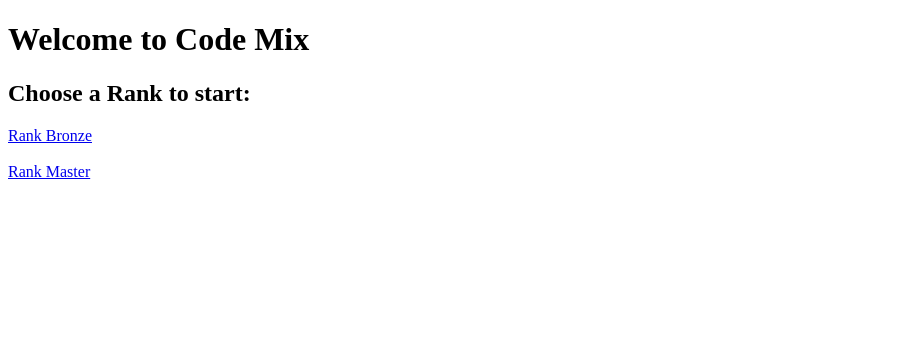
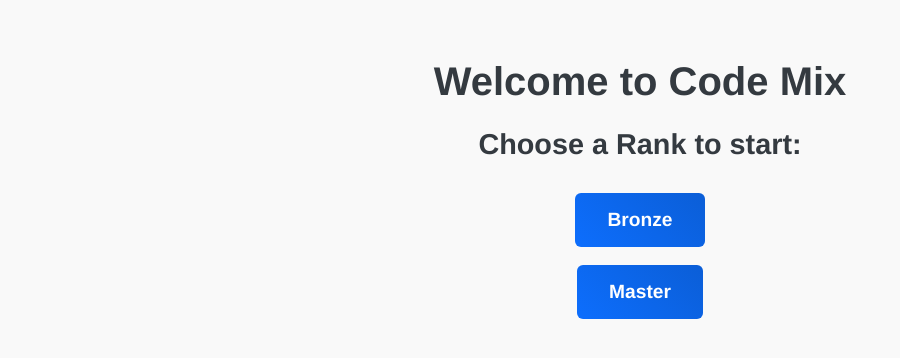
Before and after one commit to Sha7ata-Mohamed/Final-Project-T, a Django app: page / in a window 1280 px wide. Shown: the top 358 px of the page, without its empty margins (0-900 px from the left). Run offline with Django 5.2, Linux system fonts and the light colour scheme.

Commit message:
Fixing
Fixing the q2
finished the index and the type

```diff
--- /dev/null
+++ b/Final_Project/Code_Mix/static/css/index.css
@@ -0,0 +1,45 @@
+/* index.css */
+
+/* Reset & Body Styles */
+body {
+    font-family: 'Helvetica Neue', Helvetica, Arial, sans-serif;
+    background-color: #f9f9f9;
+    margin: 0;
+    padding: 2rem;
+    color: #212529;
+    text-align: center;
+}
+
+/* Header styling */
+h1 {
+    font-size: 2.5rem;
+    color: #343a40;
+    margin-bottom: 1rem;
+}
+
+/* Subheader styling */
+h2 {
+    font-size: 1.8rem;
+    color: #343a40;
+    margin-bottom: 2rem;
+}
+
+/* Anchor (button) styling */
+a {
+    display: inline-block;
+    margin: 0 1rem;
+    padding: 1rem 2rem;
+    background: linear-gradient(45deg, #0d6efd, #0b5ed7);
+    color: #fff;
+    text-decoration: none;
+    font-weight: bold;
+    font-size: 1.2rem;
+    border-radius: 6px;
+    transition: transform 0.3s ease, background 0.3s ease;
+}
+
+/* Hover effect for anchor */
+a:hover {
+    background: linear-gradient(45deg, #0a58ca, #094a9e);
+    transform: scale(1.05);
+}
--- a/Final_Project/Code_Mix/templates/index.html
+++ b/Final_Project/Code_Mix/templates/index.html
@@ -1,18 +1,17 @@
+{% load static %}
 <!DOCTYPE html>
 <html lang="en">
 <head>
     <meta charset="UTF-8">
     <meta name="viewport" content="width=device-width, initial-scale=1.0">
-    <title>Document</title>
+    <title>Code Mix</title>
+    <link rel="stylesheet" href="{% static 'css/index.css' %}">
 </head>
 <body>
     <h1> Welcome to Code Mix</h1>
     <h2>Choose a Rank to start:</h2>
-    <a href="{% url 'type'}">
-
-        Rank Bronze<br>
-        <br>
-        Rank Master
-    </a>
+    <a href="{% url 'choose_type' 'bronze' %}">Bronze</a><br>
+    <br>
+    <a href="{% url 'choose_type' 'Master' %}">Master</a>
 </body>
 </html>
--- a/Final_Project/Code_Mix/templates/question1.html
+++ b/Final_Project/Code_Mix/templates/question1.html
@@ -5,7 +5,8 @@
     <meta charset="UTF-8">
     <meta name="viewport" content="width=device-width, initial-scale=1.0">
     <title>Code Mix</title>
-    <link rel="stylesheet" type="text/css" href="{% static 'css/styles.css' %}">
+    <link rel="stylesheet" type="text/css" href="{% static 'css/style.css' %}">
+    !-- Html code --
 </head>
 <body>
     <h1>{{q1.question}}</h1>
@@ -19,7 +20,7 @@
         </div>
     </ul>
 
-        <a href="{% url 'question2' %}">Next Question</a>
+        <a href="{% url 'question2' 1 %}">Next Question</a>
 </body>
 </html>
 {{ optanswer }}
--- a/Final_Project/Code_Mix/templates/question2.html
+++ b/Final_Project/Code_Mix/templates/question2.html
@@ -4,10 +4,12 @@
     <meta charset="UTF-8">
     <meta name="viewport" content="width=device-width, initial-scale=1.0">
     <title>Code Mix</title>
+    <link rel="stylesheet" type="text/css" href="{% static 'css/style.css' %}">
+    !-- Python Code --
 </head>
 <body>
     <h1>{{q2.question}}</h1>
-    {{% for opt in options %}}
+    {% for opt in options %}
     <div>
         <li>{{ opt.option_1 }}</li>
         <li>{{ opt.option_2 }}</li>
--- a/Final_Project/Code_Mix/urls.py
+++ b/Final_Project/Code_Mix/urls.py
@@ -2,7 +2,8 @@ from django.urls import path
 from . import views
 urlpatterns = [
     path('', views.index, name='index'),
-    path('type/', views.index, name='index_type'),
-    path('question/<int:question_id>/', views.Question_One, name='question_one'),
+    path('type/<str:rank>/', views.choose_type, name='choose_type'),
+    path('type/<str:rank>/', views.choose_type, name='choose_type'),
+    path('question1/<int:question_id>/', views.Question_One, name='question_one'),
     path('question2/<int:question_id>/', views.Question_Two, name='question_two'),
 ]
--- a/Final_Project/Code_Mix/views.py
+++ b/Final_Project/Code_Mix/views.py
@@ -14,8 +14,8 @@ def Question_Two(request, question_id):
     q2 = get_object_or_404(Questions, id=question_id)
     options = Options.objects.filter(question_id=q2)  # Using 'question_id' for filtering
     context = {
-        'q': q2,
-        'o': options,
+        'q2': q2,
+        'options': options,
     }
     return render(request, 'question1.html', context)
 
@@ -23,10 +23,17 @@ def Question_Two(request, question_id):
 def index(request):
     return render(request, 'index.html')
 
-def type(request, type):
-    questions = Questions.objects.filter(rank=type)
+def choose_type(request, rank):
+    # Convert rank to lowercase for case-insensitive comparison
+    if rank.lower() == 'bronze':
+        rank_value = 1
+    elif rank.lower() == 'master':
+        rank_value = 2
+    else:
+        rank_value = None
+    questions = Questions.objects.filter(rank=rank_value)
     context = {
         'questions': questions,
-        'type': type,
+        'rank': rank,
     }
-    return render(request, 'question1.html', context)
+    return render(request, 'type.html', context)
```
Also changed, not shown: Final_Project/Code_Mix/static/css/type.css (added, +74 -0 lines), Final_Project/Code_Mix/templates/type.html (+6 -3 lines), Final_Project/Code_Mix/static/css/style.css (line endings or trailing spaces).
